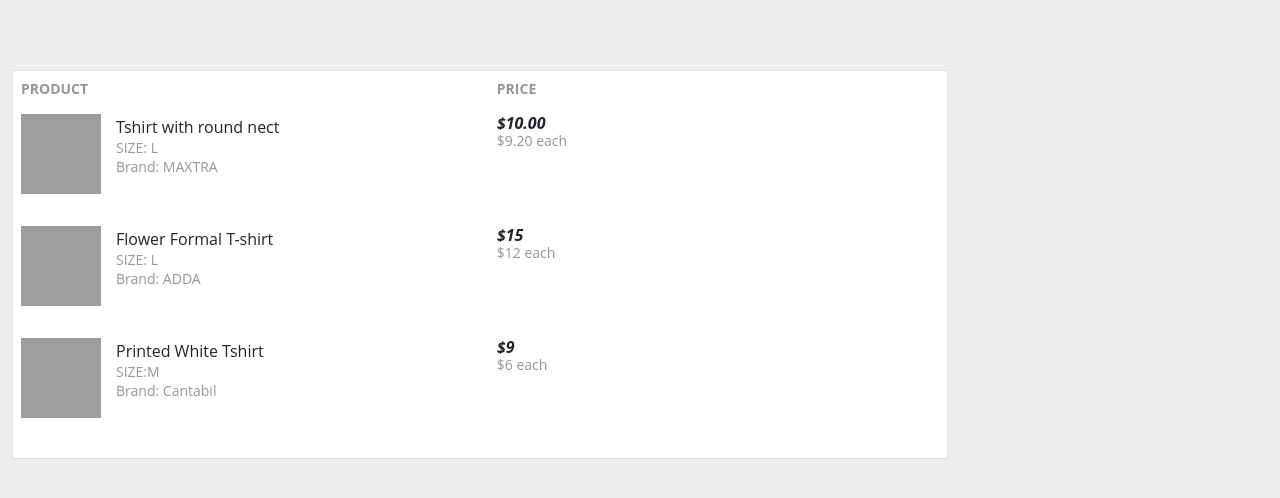
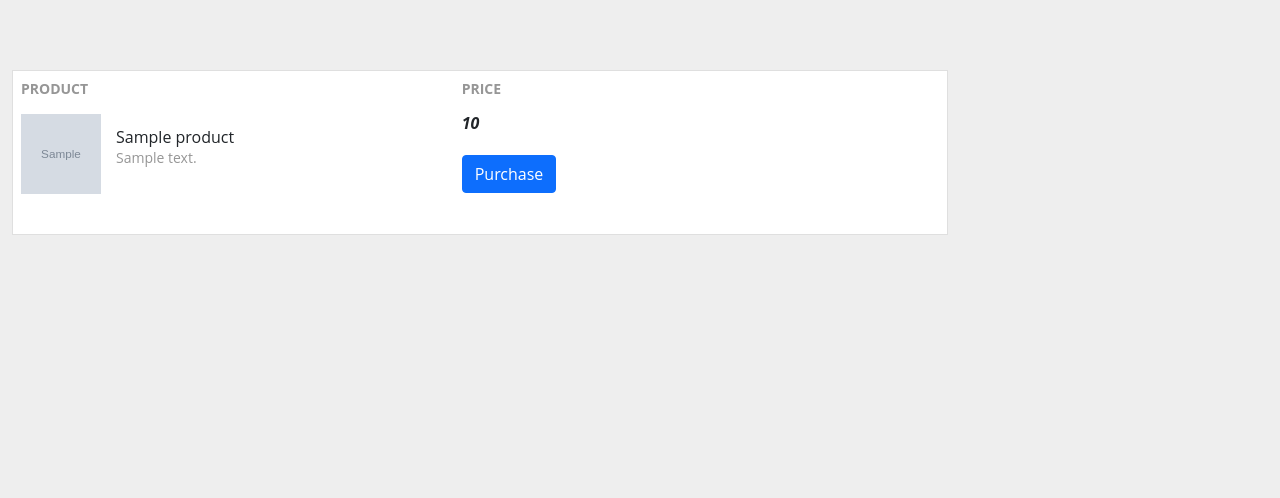
Before and after one commit to AchyuthMohan/shoppingkart, a Django app: page /products/ in a window 1280 px wide. Shown: the part 56-554 px from the top of the page. Run offline with Django 3.2, Linux system fonts and the light colour scheme; tables that the repository leaves empty hold one stand-in row (values such as "Sample post"); grey boxes marked "Sample" are stand-in pictures; grey boxes are pictures that could not be loaded.

Commit message:
added devive

```diff
--- a/templates/product-view.html
+++ b/templates/product-view.html
@@ -152,51 +152,29 @@ a {
                             </tr>
                         </thead>
                         <tbody>
+                          {% for prod in prods  %}
+
+
                             <tr>
                                 <td>
                                     <figure class="itemside align-items-center">
-                                        <div class="aside"><img src="https://i.imgur.com/1eq5kmC.png" class="img-sm"></div>
-                                        <figcaption class="info"> <a href="#" class="title text-dark" data-abc="true">Tshirt with round nect</a>
-                                            <p class="text-muted small">SIZE: L <br> Brand: MAXTRA</p>
+                                        <div class="aside"><img src="{{prod.img.url}}" class="img-sm"></div>
+                                        <figcaption class="info"> <a href="#" class="title text-dark" data-abc="true">{{prod.name}}</a>
+                                            <p class="text-muted small">{{prod.desc}}</p>
                                         </figcaption>
                                     </figure>
                                 </td>
 
                                 <td>
-                                    <div class="price-wrap"> <var class="price">$10.00</var> <small class="text-muted"> $9.20 each </small> </div>
-                                </td>
+                                    <div class="price-wrap"> <var class="price">{{prod.price}}</var>  </div><br>
+                                    <button type="button" class="btn btn-primary">Purchase</button>
+                                  </td>
+
 
                             </tr>
-                            <tr>
-                                <td>
-                                    <figure class="itemside align-items-center">
-                                        <div class="aside"><img src="https://i.imgur.com/hqiAldf.jpg" class="img-sm"></div>
-                                        <figcaption class="info"> <a href="#" class="title text-dark" data-abc="true">Flower Formal T-shirt</a>
-                                            <p class="text-muted small">SIZE: L <br> Brand: ADDA </p>
-                                        </figcaption>
-                                    </figure>
-                                </td>
+                            {% endfor %}
 
-                                <td>
-                                    <div class="price-wrap"> <var class="price">$15</var> <small class="text-muted"> $12 each </small> </div>
-                                </td>
 
-                            </tr>
-                            <tr>
-                                <td>
-                                    <figure class="itemside align-items-center">
-                                        <div class="aside"><img src="https://i.imgur.com/UwvU0cT.jpg" class="img-sm"></div>
-                                        <figcaption class="info"> <a href="#" class="title text-dark" data-abc="true">Printed White Tshirt</a>
-                                            <p class="small text-muted">SIZE:M <br> Brand: Cantabil</p>
-                                        </figcaption>
-                                    </figure>
-                                </td>
-
-                                <td>
-                                    <div class="price-wrap"> <var class="price">$9</var> <small class="text-muted"> $6 each</small> </div>
-                                </td>
-
-                            </tr>
                         </tbody>
                     </table>
                 </div>
```
Also changed, not shown: BASE_DIR/media/pics/MWYK2.jpg (added), BASE_DIR/media/pics/iPhone-11-64GB-White-491901639-i-5-1200Wx1200H_27oJYC6.jpg (added).
